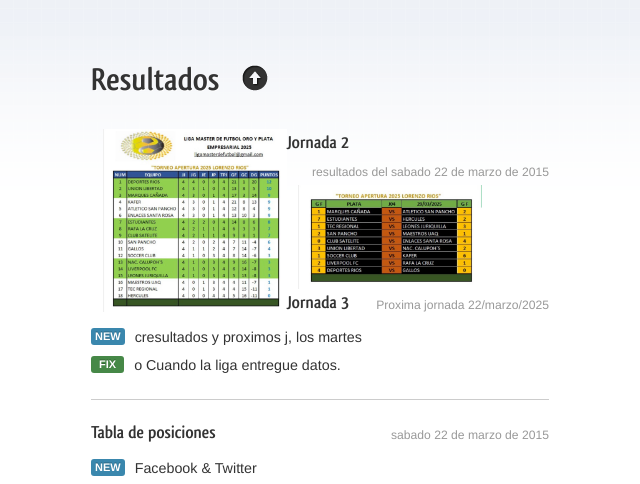
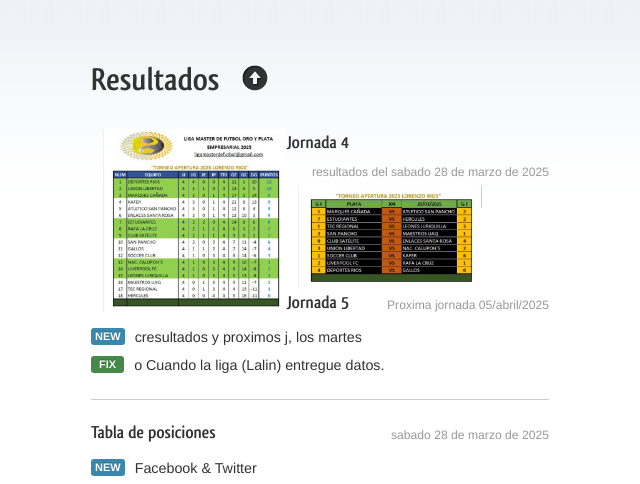
Before and after one commit to gerardoqro/gerardoqro.github.io, a plain HTML site: page index.html in a window 1280 px wide. Shown: the part 720-1204 px from the top of the page, 561-1201 px from the left. Drawn offline with Linux system fonts and the light colour scheme; files whose address does not match are found by name.

Commit message:
jornada 05

```diff
--- a/index.html
+++ b/index.html
@@ -85,21 +85,21 @@
       <h2 class="page-title" id="scroll_up"> Resultados <a href="#home" class="arrow-top"> <img src="img/arrow-top.png" alt=""> </a> </h2>
       <div class="span5 visible-desktop"> <img src="img/tabla.jpeg" alt=""> </div>
       <!-- UPDATES & RELEASE NOTES -->
-      <h3 class="version">Jornada 2</h3>
-      <span class="release-date">resultados del sabado 22 de marzo de 2015 </span>
+      <h3 class="version">Jornada 4</h3>
+      <span class="release-date">resultados del sabado 28 de marzo de 2025 </span>
 
       <div class="span5 visible-desktop"> <img src="img/resultados.jpeg" alt=""> </div>
       <div class="hidden-desktop" id="phones"> <img src="img/resultados.jpeg" alt=""> </div>
-      <span class="release-date">Proxima jornada 22/marzo/2025 </span>
-      <h3 class="version">Jornada 3</h3>
-      <div class="hidden-desktop" id="phones"> <img src="img/proxima.jpeg" alt=""> </div>
+      <span class="release-date">Proxima jornada 05/abril/2025 </span>
+      <h3 class="version">Jornada 5</h3>
+      <div class="hidden-desktop" id="phones"> <img src="img/proxima.jpg" alt=""> </div>
       <ul>
         <li><span class="label new">NEW</span>cresultados y proximos j, los martes</li>
-        <li><span class="label fix">FIX</span>o Cuando la liga entregue datos.</li>
+        <li><span class="label fix">FIX</span>o Cuando la liga (Lalin) entregue datos.</li>
       </ul>
       <hr>
       <h3 class="version">Tabla de posiciones</h3>
-      <span class="release-date">sabado 22 de marzo de 2015</span>
+      <span class="release-date">sabado 28 de marzo de 2025</span>
       <div class="hidden-desktop" id="phones"> <img src="img/tabla.jpeg" alt=""> </div>
       <ul>
         <li><span class="label new">NEW</span>Facebook &amp; Twitter</li>
@@ -202,7 +202,7 @@
     <div class="span4" id="contact-info">
       <h3>nuestros patrocinadores</h3>
       <p>Afortuandamente nuestros patrocinadores, tambien son nuestros amigos:</p>
-      <p>Panaderia Chava.
+      <p>Panaderia Monstserrat.
       <p>Carniceria More.
       <p>Casas Lavin.
       <p>Carpinteria Rafa.
```
